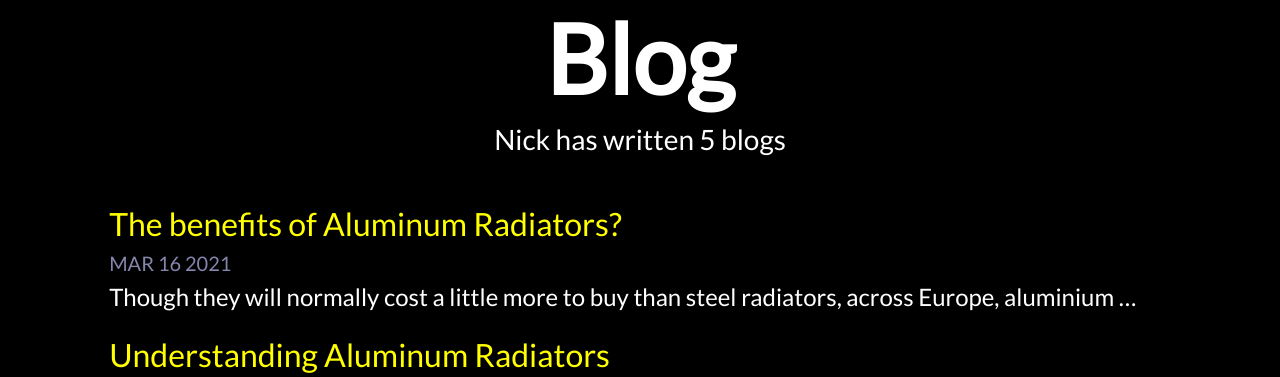
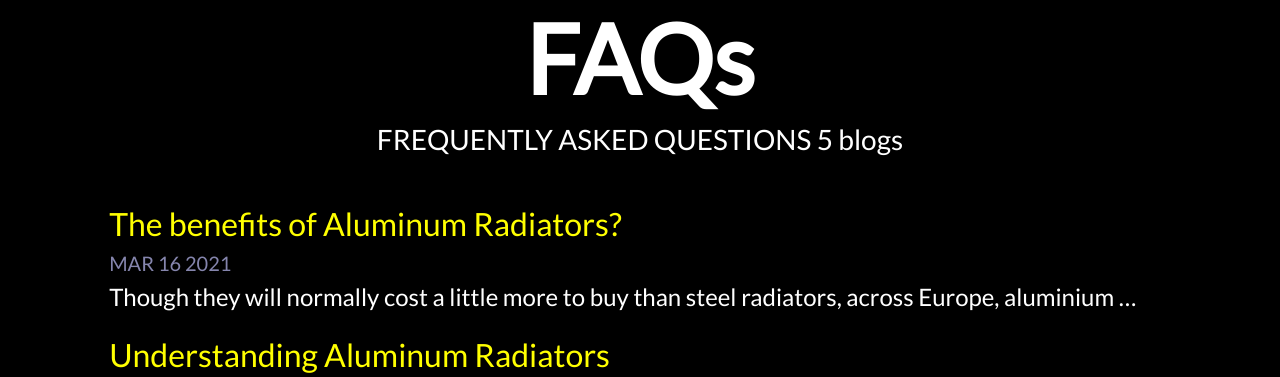
Before and after one commit to babynimfa/django-3-personal-website, a Django app: page /blog/ in a window 1280 px wide. Shown: the part 56-433 px from the top of the page. Run offline with Django 3.2, Linux system fonts and the light colour scheme; data comes from the database, SQL or seed files in the repository; some libraries are stand-ins or nearby versions.

Commit message:
changed blog html

```diff
--- a/blog/templates/blog/all_blogs.html
+++ b/blog/templates/blog/all_blogs.html
@@ -5,9 +5,9 @@
 {% block content2 %}
 {% block content %}
 
-<h1 id="blogtitle" class="font-weight-bold text-center">Blog</h1>
+<h1 id="blogtitle" class="font-weight-bold text-center">FAQs</h1>
 
-<h3 class="text-center mb-5">Nick has written {{ blogs.count }} blog{{ blogs.count|pluralize }}</h3>
+<h3 class="text-center mb-5">FREQUENTLY ASKED QUESTIONS {{ blogs.count }} blog{{ blogs.count|pluralize }}</h3>
 
 {% for blog in blogs %}
 <div class="row justify-content-center my-3">
```
